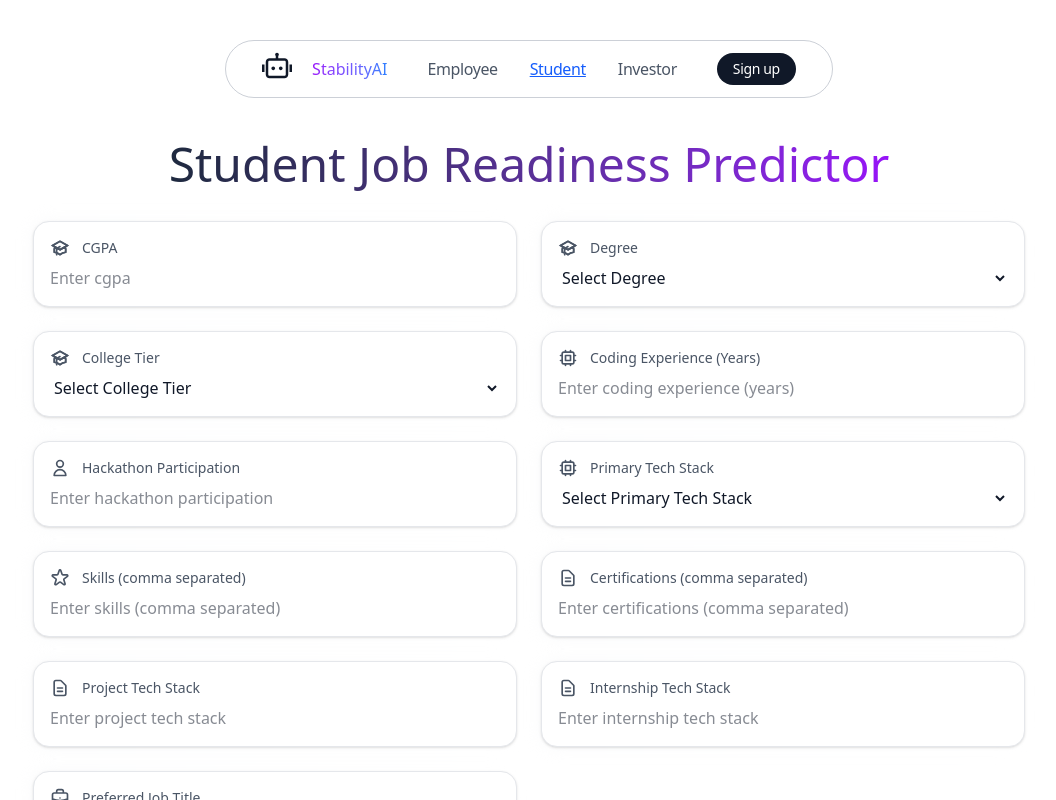
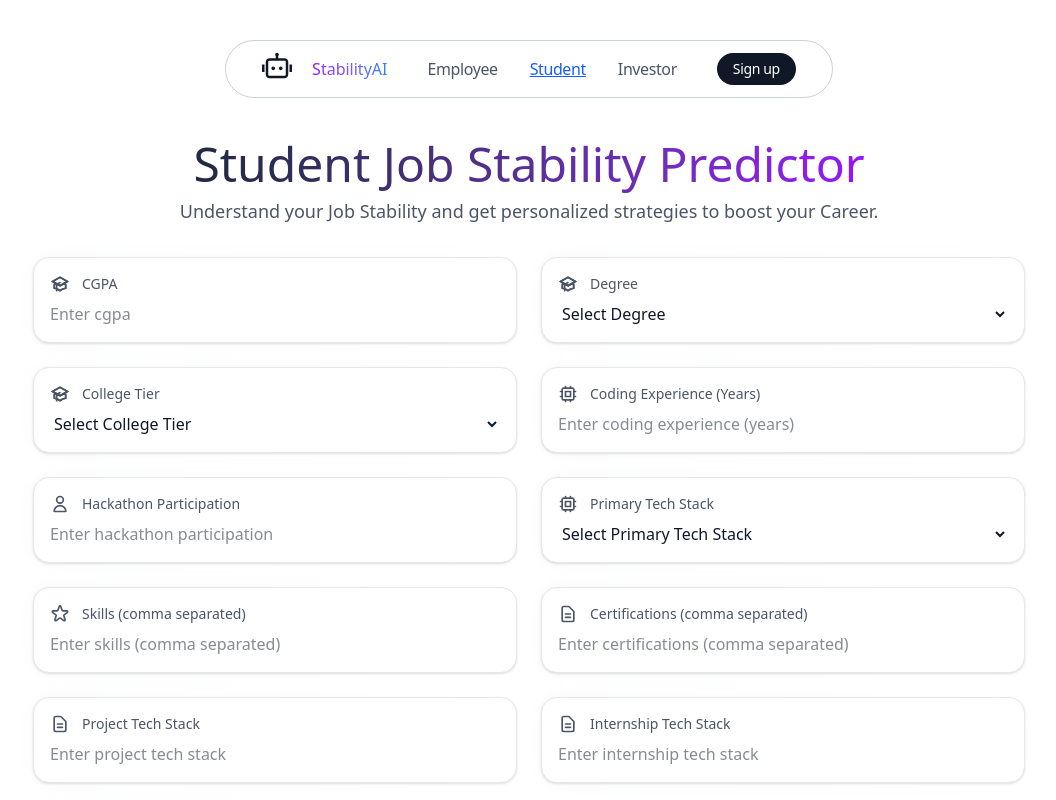
Before and after one commit to SravanamCharan20/StabiAi, a React (Vite) app in the folder frontend/: page /student/predict in a window 1280 px wide. Shown: the top 800 px of the page, without its empty margins (111-1167 px from the left). Built offline with nearby package versions, Linux system fonts and the light colour scheme.

Commit message:
Added Some UI Changes

```diff
--- a/frontend/src/pages/investor/investorPred.jsx
+++ b/frontend/src/pages/investor/investorPred.jsx
@@ -29,7 +29,7 @@ const InvestorPred = () => {
   const toggleTab = (tab) => setActiveTab(tab)
 
   return (
-    <div className="bg-gradient-to-br from-gray-100 to-white py-16 px-4 sm:px-6 lg:px-8">
+    <div className="py-16 px-4 sm:px-6 lg:px-8">
       <div className="max-w-3xl mx-auto">
       <motion.h1
         initial={{ opacity: 0, y: 20 }}
@@ -39,6 +39,9 @@ const InvestorPred = () => {
         <span className="text-5xl mb-2 sm:text-5xl font-medium p-2 mt-2 bg-gradient-to-r from-slate-800 to-purple-600 text-transparent bg-clip-text">
           Company Risk Prediction
         </span>
+        <p className="text-center mt-2 text-gray-600 text-lg mb-8">
+          Analyze company performance and uncover hidden risks using AI-driven insights.
+        </p>
       </motion.h1>
 
         <div className="backdrop-blur-md border border-purple-200 shadow-lg rounded-3xl p-8">
--- a/frontend/src/pages/student/studentPred.jsx
+++ b/frontend/src/pages/student/studentPred.jsx
@@ -111,8 +111,11 @@ const StudentPred = () => {
         className="text-4xl mt-11 text-center text-slate-800 mb-8"
       >
         <span className="text-5xl mb-2 sm:text-5xl font-medium p-2 mt-5 bg-gradient-to-r from-slate-800 to-purple-600 text-transparent bg-clip-text">
-          Student Job Readiness Predictor
+          Student Job Stability Predictor
         </span>
+        <p className="text-center text-gray-600 mt-2 text-lg mb-8">
+          Understand your Job Stability and get personalized strategies to boost your Career.
+        </p>
       </motion.h1>
 
       <form
```
